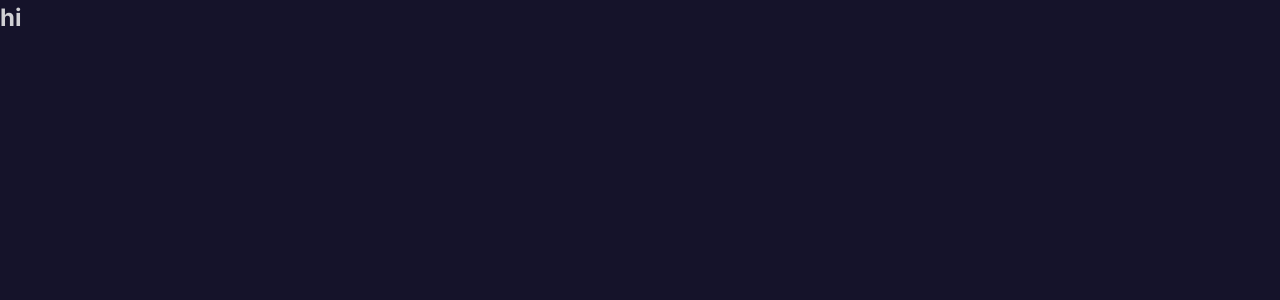
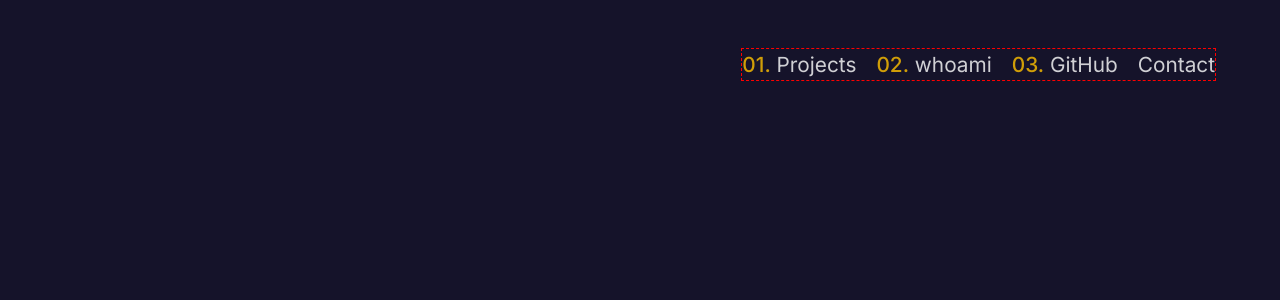
Before and after one commit to Corvus-JSDev/CorvusPortfolio, a React (Vite) app: page / in a window 1280 px wide. Shown: the top 300 px of the page. Built offline with nearby package versions, Linux system fonts and the light colour scheme.

Commit message:
added nav bar styles (not finished)

```diff
--- a/src/index.css
+++ b/src/index.css
@@ -28,3 +28,8 @@ body {
 h1 {
 	font-size: 1.5em;
 }
+
+a {
+	text-decoration: none;
+	color: #d0d0d4;
+}
--- a/src/shared/components/Nav-Bar/Nav-Bar.jsx
+++ b/src/shared/components/Nav-Bar/Nav-Bar.jsx
@@ -1,7 +1,18 @@
+import style from "./style.module.css";
+
 export default function NavBar() {
 	return (
-		<div>
-			<h1>hi</h1>
-		</div>
+		<nav className={style.navBar_container}>
+			<a href="#">
+				<span>01.</span> Projects
+			</a>
+			<a href="#">
+				<span>02.</span> whoami
+			</a>
+			<a href="#">
+				<span>03.</span> GitHub
+			</a>
+			<a href="#">Contact</a>
+		</nav>
 	);
 }
--- a/src/shared/components/Nav-Bar/style.module.css
+++ b/src/shared/components/Nav-Bar/style.module.css
@@ -0,0 +1,25 @@
+.navBar_container {
+	border: 1px dashed red;
+
+	position: fixed;
+	top: 3rem;
+	right: 4rem;
+
+	display: flex;
+	gap: 20px;
+}
+
+.navBar_container a {
+	font-size: 1.3rem;
+}
+.navBar_container span {
+	color: var(--gold-color);
+	font-weight: 500;
+}
+
+/*
+
+.navBar_container {}
+.navBar_container {}
+
+*/
```
